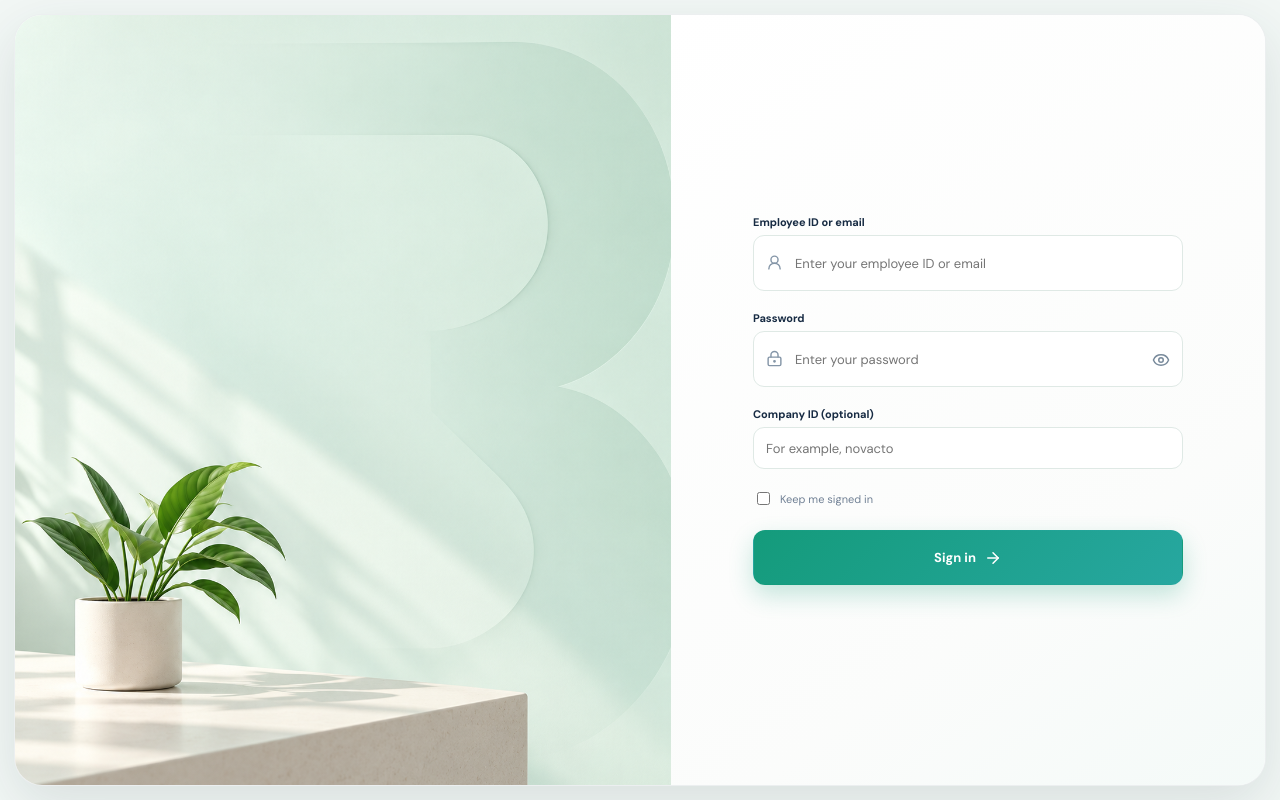
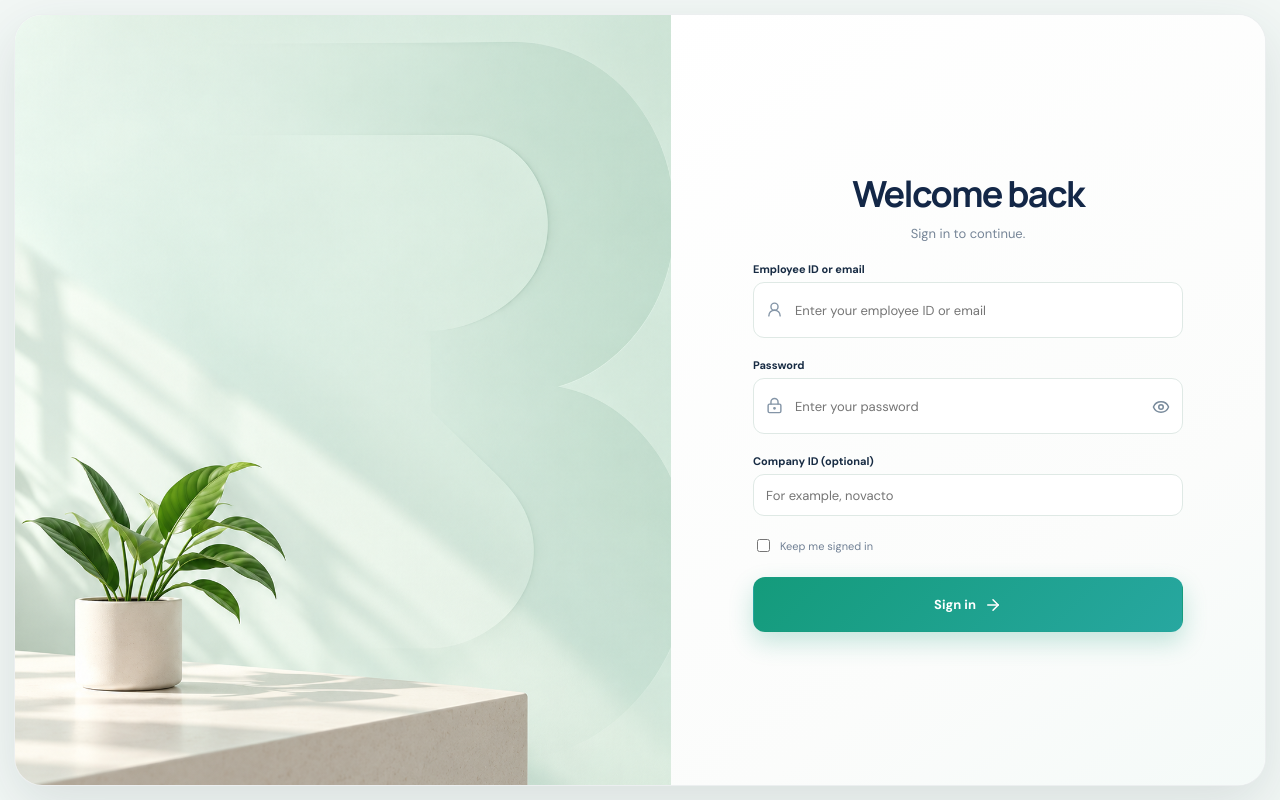
Before and after one commit to Bilal-Nazir/HRM-frontend, a Next.js app: page /login in a window 1280 px wide. Built offline with nearby package versions, Linux system fonts and the light colour scheme; no server answers.

Commit message:
add title in login screen

```diff
--- a/components/LoginForm.tsx
+++ b/components/LoginForm.tsx
@@ -103,6 +103,8 @@ export default function LoginForm({
             <div className="brand-mark brand-letter">B</div>
             <strong>Be My Admin</strong>
           </div>
+          <h2>Welcome back</h2>
+          <p>Sign in to continue.</p>
           {error && <ErrorBanner message={error} />}
           {passwordChanged && (
             <div className="success-banner" role="status">
```
